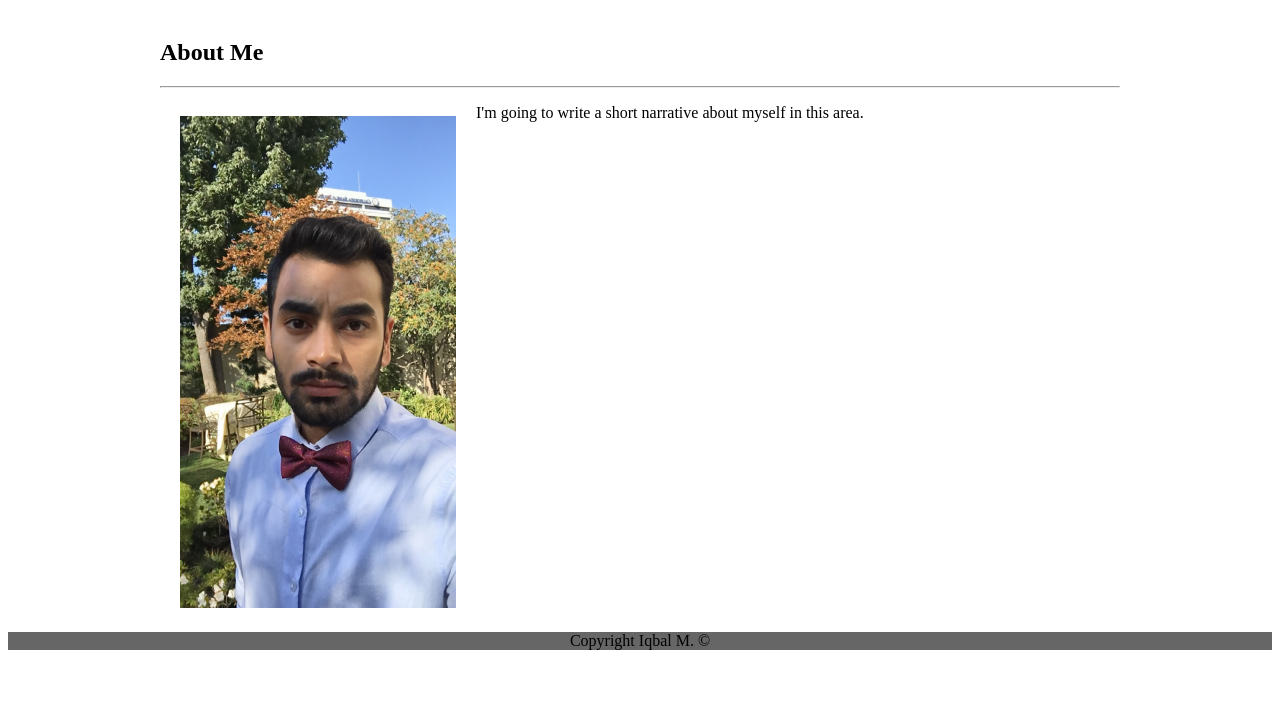
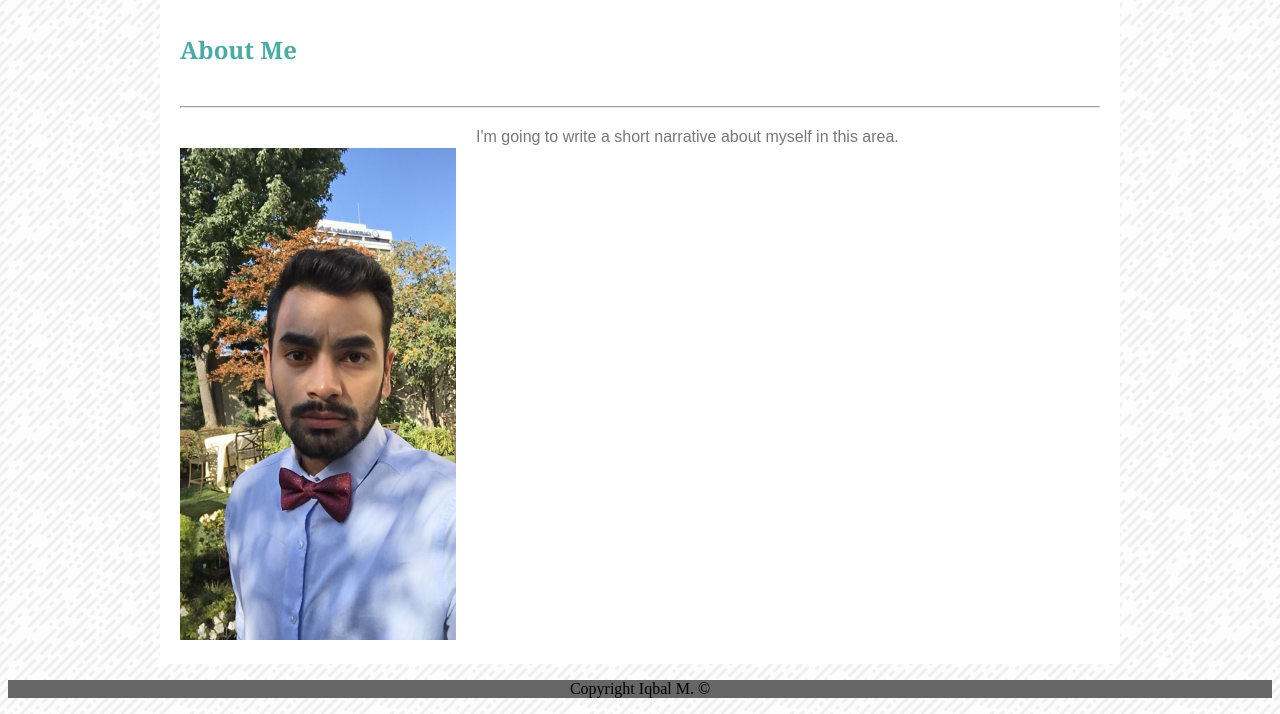
Before and after one commit to imalam64/Basic-Portfolio, a plain HTML site: page index.html in a window 1280 px wide. Shown: the part 115-829 px from the top of the page. Before the commit the page ends 800 px from the top, so only its background shows below. Drawn offline with Linux system fonts and the light colour scheme.

Commit message:
fixed background image and divs

```diff
--- a/assets/css/style.css
+++ b/assets/css/style.css
@@ -1,5 +1,18 @@
+body{
+    background-image: url("../images/funky-lines.png");
+}
+
+.banner{
+    background: #ffffff;
+    margin: 0 auto;
+    width: 100%;
+    height: 100px;
+}
+
 .header{
+
     width: 960px;
+    height: 100%;
     font-family: 'Georgia', 'Times New Roman', Times, serif;
     background-color: #ffffff;
     border-color: #cccccc;
@@ -38,13 +51,28 @@
 }
 
 
-h2{
+.contents{
     clear: both;
+    width: 960px;
+    margin: 0 auto;
+    background: #ffffff;
+    overflow: auto;
+
 }
 
-.contents{
-    width: 960px;
-    margin: 0 auto;
+.contents h2{
+    font-family: 'Georgia', Times, Times New Roman, serif;
+    color: #4aaaa5;
+    padding: 20px;
+}
+
+.contents hr{
+    margin: 20px;
+}
+
+.contents p{
+    font-family: 'Arial', 'Helvetica Neue', Helvetica, sans-serif;
+    color: #777777;
 }
 
 .profile{
--- a/index.html
+++ b/index.html
@@ -6,29 +6,28 @@
 </head>
 
 <body>
+    <div class="banner">
         <div class ="header">
             <h1>Iqbal Malam</h1>
-
                 <ul>
                     <li class="indexbttn"><a href="index.html">About Me</a></li>
                     <li class="portfoliobttn"><a href="portfolio.html">Portfolio</a></li>
                     <li class="contactbtttn"><a href="contact.html">Contact</a></li>
                 </ul>
         </div>
+    </div>
 
     <div class="contents">
         <h2>About Me</h2>
-
         <hr>
-
         <div class="profile">
             <img src="assets/images/2017-10-01_23-32-32_022.jpeg" width = "276px"  height= "492px">
         </div>
-
         <p>
             I'm going to write a short narrative about myself in this area.
         </p>
     </div>
+
 
     <div class="footer">
         <p>Copyright Iqbal M. ©</p>
```
Lines whose indentation alone changed are shown as unchanged.
